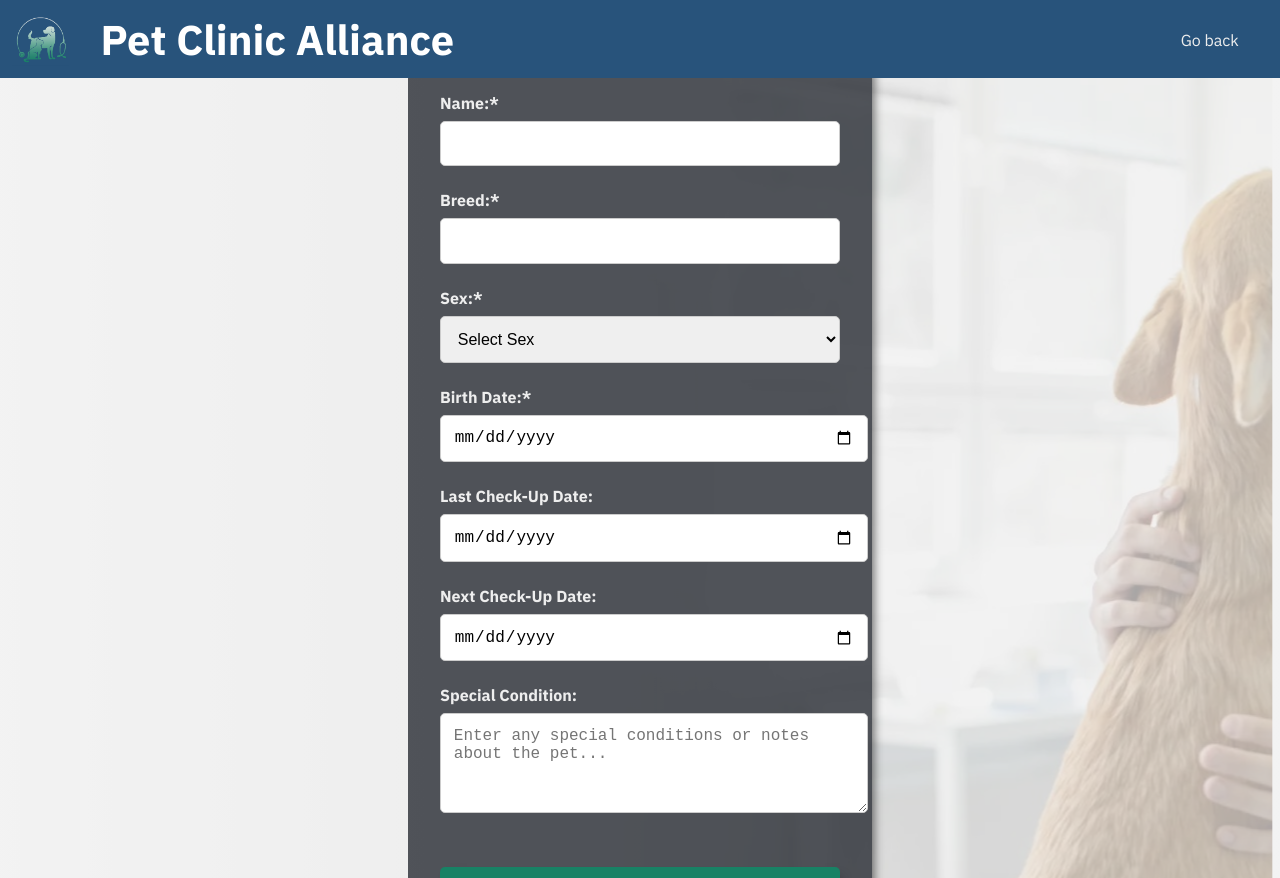
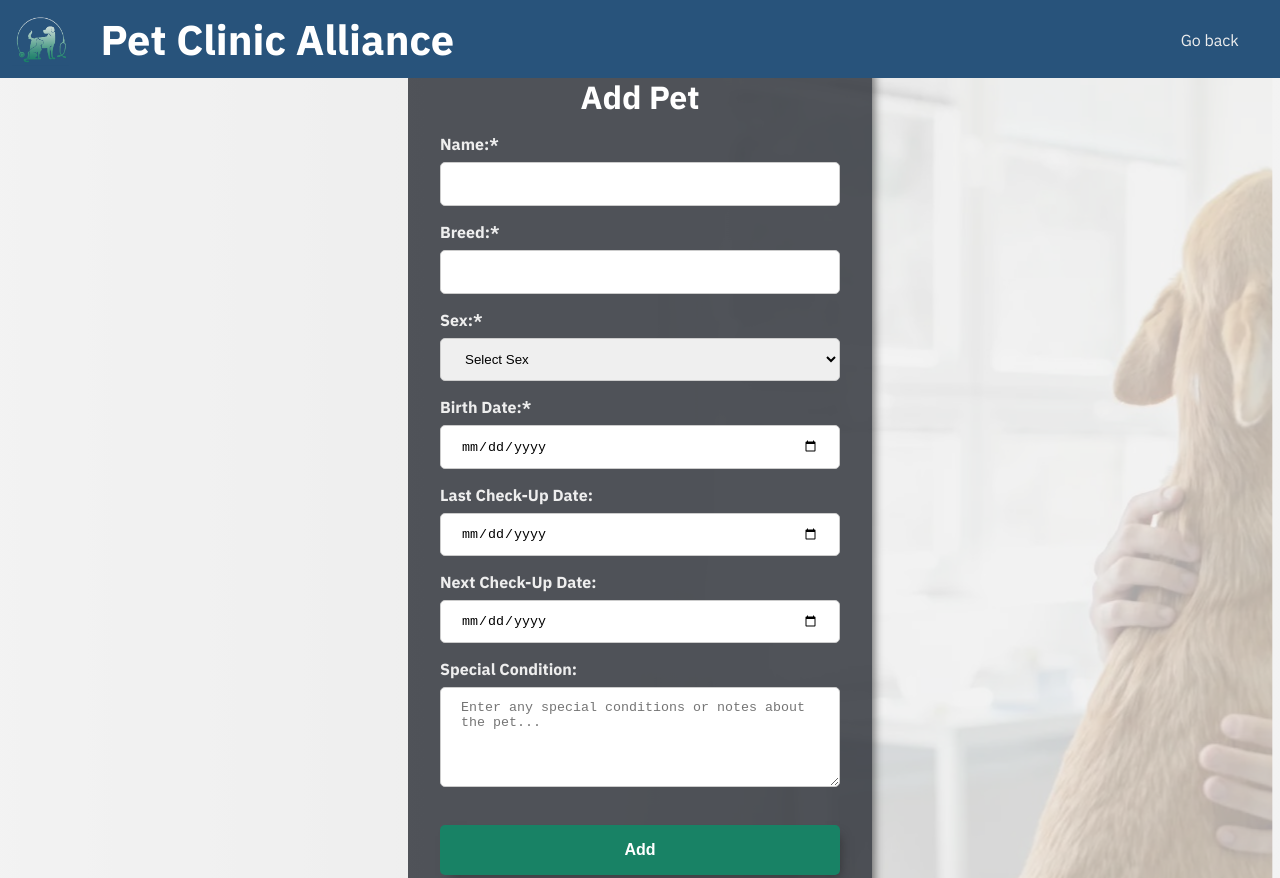
Before and after one commit to gfa-cc-after/StudyGroup_1_PET_Clinic_Frontend-main, a React (Vite) app: page /user/pet/add in a window 1280 px wide. Built offline with nearby package versions, Linux system fonts and the light colour scheme; no server answers.

Commit message:
Make AddPetForm inputs consistent in appearance and length

```diff
--- a/src/styles/style.css
+++ b/src/styles/style.css
@@ -554,12 +554,11 @@ section.services {
     margin-bottom: 1rem;
 }
 
-
 /* Form Labels */
 .addPetForm label {
     display: block;
     color: #EEEEEE;
-    margin-bottom: 0.5rem;
+    margin-top: 0.5rem;
     font-weight: bold;
 }
 
@@ -569,14 +568,15 @@ section.services {
 .addPetForm select,
 .addPetForm textarea {
     width: 100%;
-    padding: 0.8rem;
-    margin-bottom: 1.5rem;
+    padding: 12px 20px;
+    margin: 8px 0;
+    display: inline-block;
     border-radius: 5px;
     border: 1px solid #ccc;
-    font-size: 1rem;
+    box-sizing: border-box;
 }
 
 /* Form Textarea */
 .addPetForm textarea {
-    resize: vertical;
+    height: 100px;
 }
```
